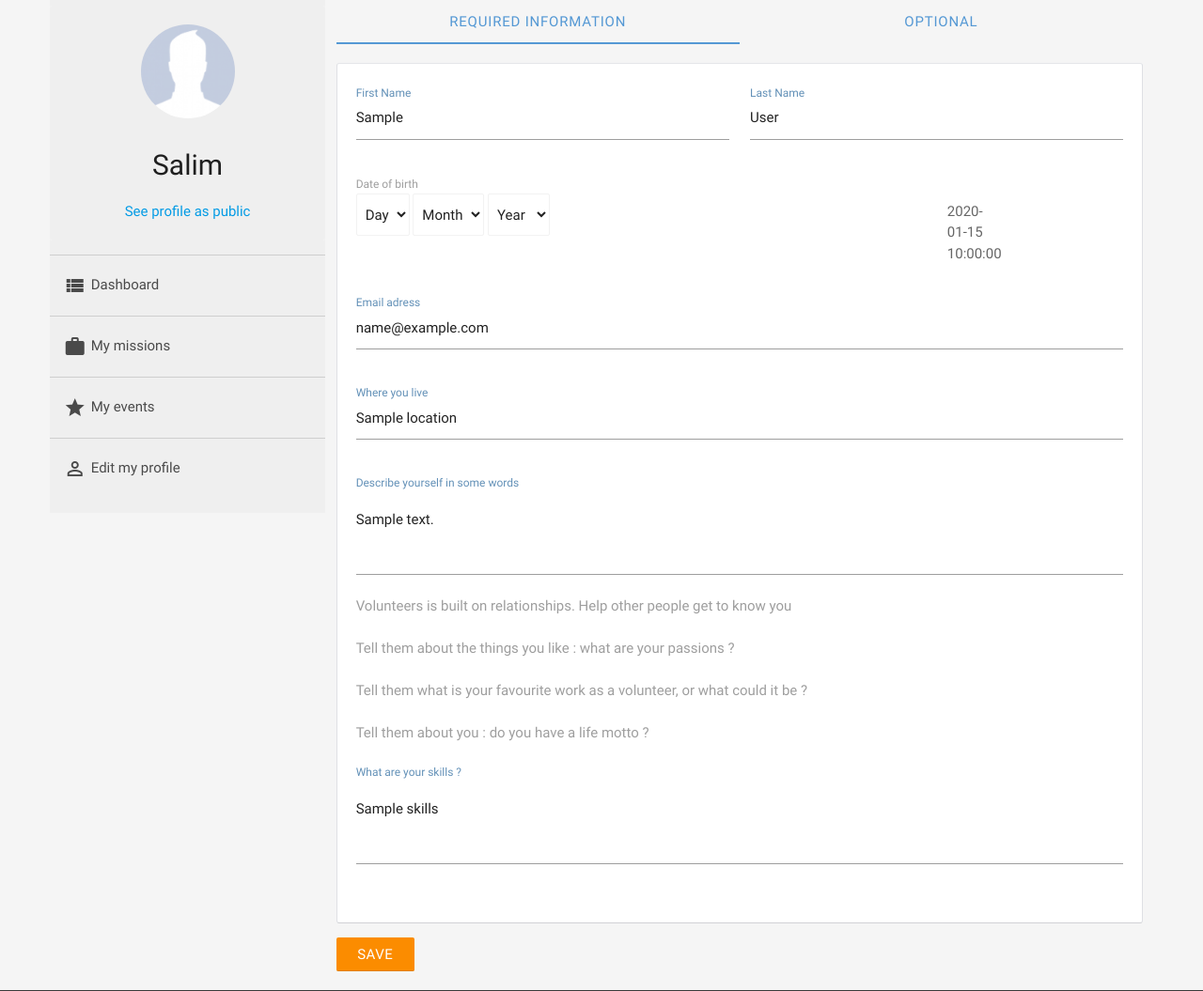
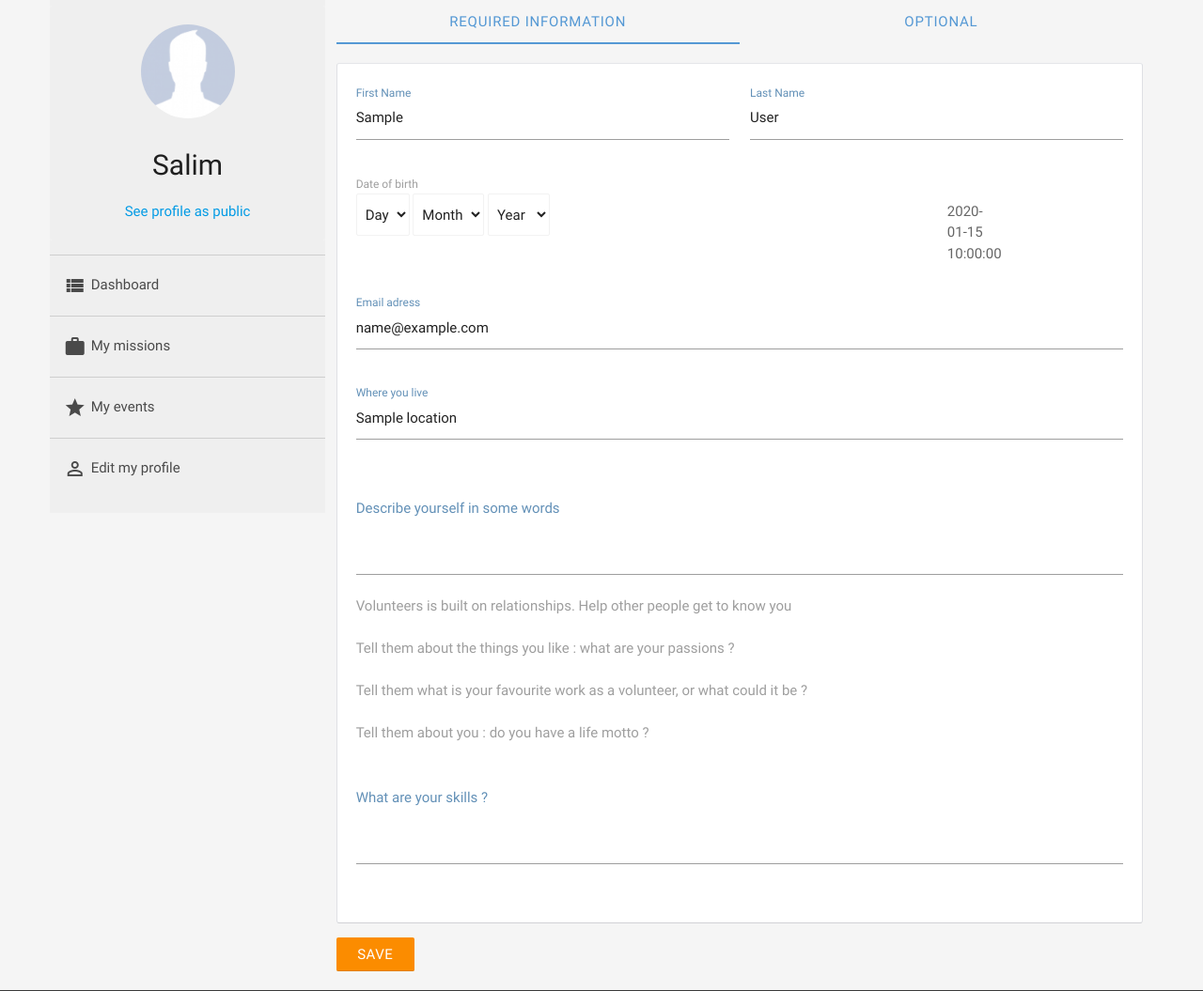
Before and after one commit to Totoyor/Volunteers, a PHP site: the page made by views/user/profile.php in a window 1280 px wide. Shown: the part 124-1179 px from the top of the page at 94% size. Run offline with PHP 8.4, Linux system fonts and the light colour scheme; the template is opened without the code that fills it: most values are stand-ins (such as "Sample title", 1, 10 or a date in 2020); some libraries are stand-ins or nearby versions.

Commit message:
commit avant pull

```diff
--- a/views/user/profile.php
+++ b/views/user/profile.php
@@ -151,7 +151,7 @@
                         <div class="row">
                            <div class="col s12">
                                <div class="input-field">
-                                    <textarea id="icon_prefix2" class="materialize-textarea" name="description"><?php echo $data['Description']; ?></textarea>
+                                    <textarea id="icon_prefix2" class="materialize-textarea" name="description"><?php //echo $data['Description']; ?></textarea>
                                     <label for="icon_prefix2">Describe yourself in some words</label>
                                     <div class="text-description grey-text">
                                         Volunteers is built on relationships. Help other people get to know you<br/><br/>
@@ -166,7 +166,7 @@
                         <div class="row">
                            <div class="col s12">
                                <div class="input-field">
-                                  <textarea id="icon_prefix2" class="materialize-textarea" name="skills"><?php echo $data['Skills']; ?></textarea>
+                                  <textarea id="icon_prefix2" class="materialize-textarea" name="skills"><?php //echo $data['Skills']; ?></textarea>
                                   <label for="icon_prefix2">What are your skills ?</label>
                                 </div>
                             </div>
@@ -181,7 +181,7 @@
                         <div class="row">
                             <div class="col l6 s12">
                                 <div class="input-field">
-                                  <input id="school" type="text" class="validate" name="school" value="<?php echo $data['School']; ?>">
+                                  <input id="school" type="text" class="validate" name="school" value="<?php //echo $data['School']; ?>">
                                   <label for="school">School</label>
                                 </div>
                             </div>
@@ -190,7 +190,7 @@
                         <div class="row">
                             <div class="col l6 s12">
                                 <div class="input-field">
-                                  <input placeholder="Apple/Carrefour" id="work" type="text" class="validate" name="work" value="<?php echo $data['Work']; ?>">
+                                  <input placeholder="Apple/Carrefour" id="work" type="text" class="validate" name="work" value="<?php //echo $data['Work']; ?>">
                                   <label for="work">Work</label>
                                 </div>
                             </div>
```
